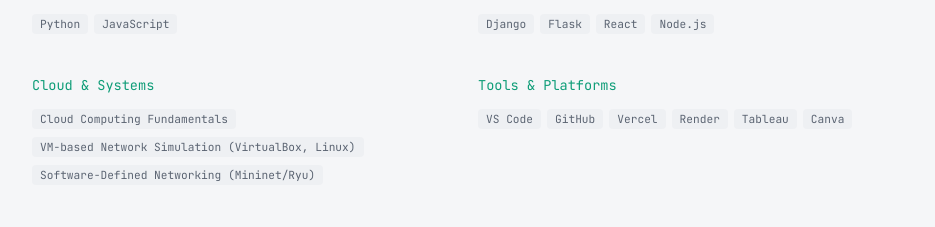
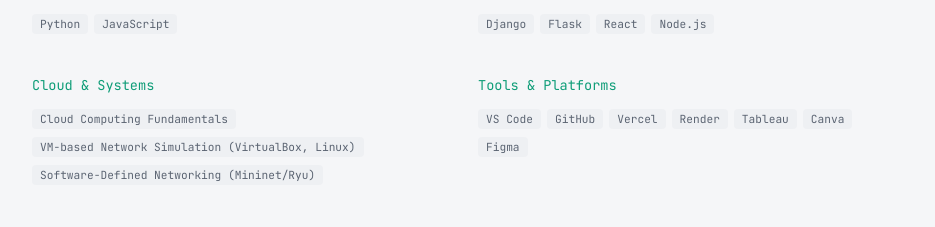
Before and after one commit to Darchis01/Chisom-Portfolio, a React (Vite) app: page / in a window 1280 px wide. Shown: the part 1802-2029 px from the top of the page, without its empty margins (172-1107 px from the left). Built offline with nearby package versions, Linux system fonts and the light colour scheme.

Commit message:
add figma to tool & platforms

```diff
--- a/src/data/resume.js
+++ b/src/data/resume.js
@@ -25,7 +25,7 @@
   },
   {
     category: 'Tools & Platforms',
-    items: ['VS Code', 'GitHub', 'Vercel', 'Render', 'Tableau', 'Canva'],
+    items: ['VS Code', 'GitHub', 'Vercel', 'Render', 'Tableau', 'Canva', 'Figma'],
   },
   {
     category: 'Design',
```
